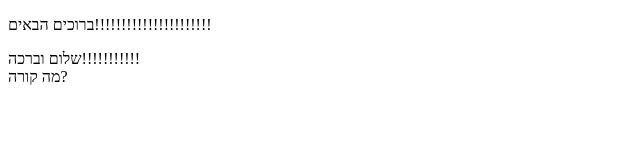
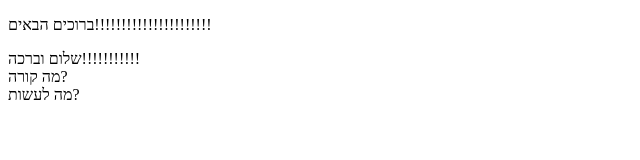
Before and after one commit to rachel480/git-third-project, a plain HTML site: page index.html in a window 1280 px wide. Shown: the full height of the page, 0-640 px from the left. Drawn offline with Linux system fonts and the light colour scheme.

Commit message:
Update index.html

```diff
--- a/index.html
+++ b/index.html
@@ -9,5 +9,6 @@
     <p>ברוכים הבאים!!!!!!!!!!!!!!!!!!!!!!</p>
     <span>שלום וברכה!!!!!!!!!!!</span>
     <div>מה קורה?</div>
+    <div>מה לעשות?</div>
 </body>
 </html>
```
